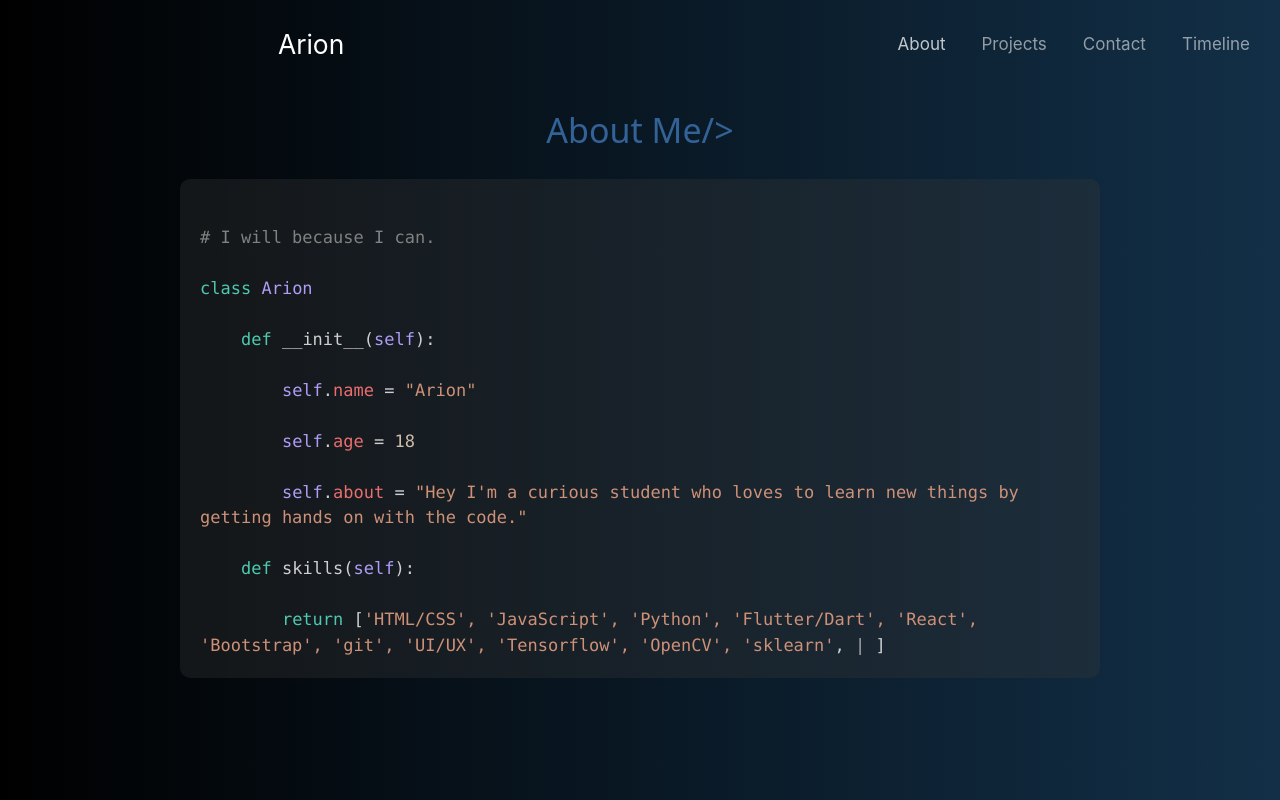
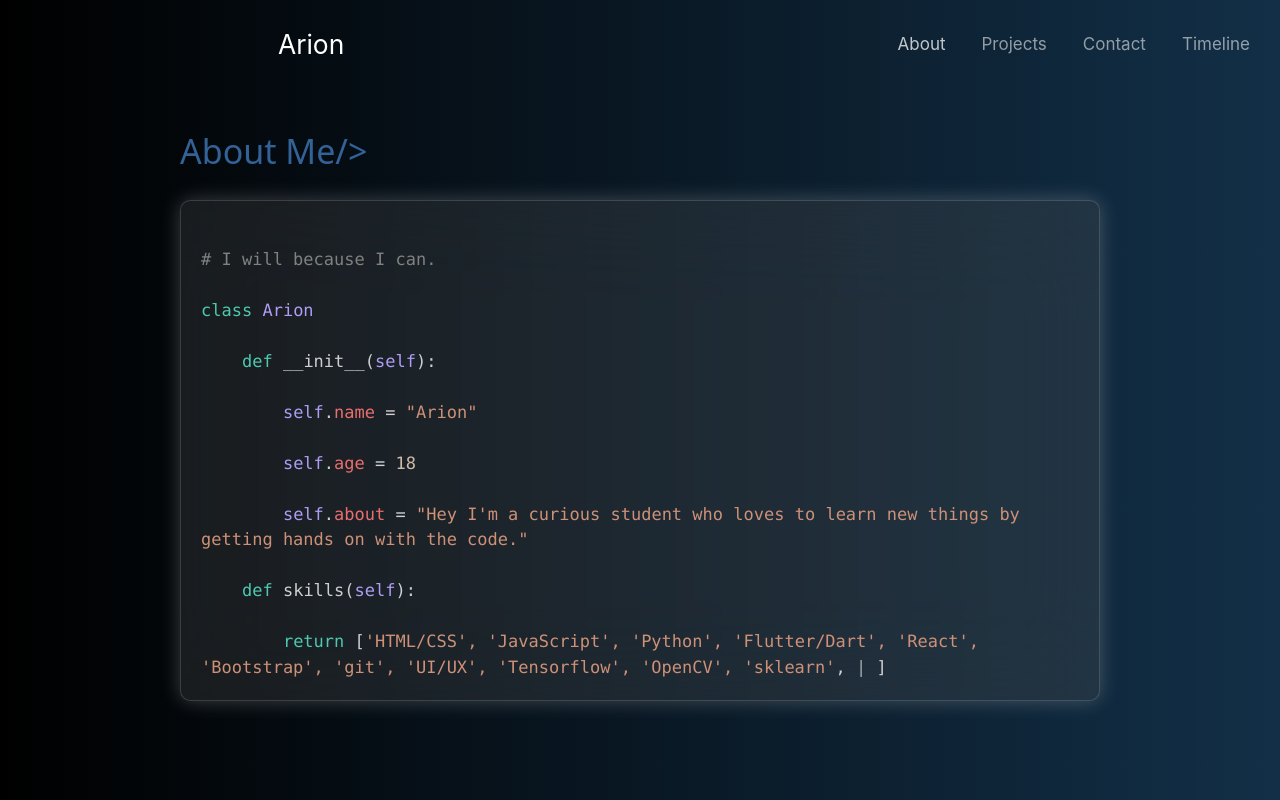
Before and after one commit to arion52/profileNew, a plain HTML site: page index.html in a window 1280 px wide. Both pictures are taken after a click on the link "About". Drawn offline with nearby package versions, Linux system fonts and the light colour scheme.

Commit message:
final edit for about

```diff
--- a/index.html
+++ b/index.html
@@ -98,7 +98,8 @@
 
     <div class="about" id="about" style="display: none; padding: 20px">
       <div class="glsmp">
-        <h2 style="color: #336297; font-size: 0.9cm; text-align: center">
+        <br />
+        <h2 style="color: #336297; font-size: 0.9cm; text-align: left">
           About Me/&gt;
         </h2>
         <br />
--- a/style.css
+++ b/style.css
@@ -182,7 +182,7 @@ body {
 }
 
 .code {
-  background-color: #36363656;
+  background-color: rgba(95, 95, 95, 0.248);
   border-radius: 15px;
   padding-bottom: 10px;
   padding-top: 0px;
@@ -191,6 +191,9 @@ body {
   display: flex;
   flex-direction: row;
   font-size: 17px;
+  backdrop-filter: blur(50px);
+  border: 1px solid rgba(255, 255, 255, 0.151);
+  box-shadow: 0 0 20px rgba(255, 255, 255, 0.229);
 }
 
 .code-line {
```
